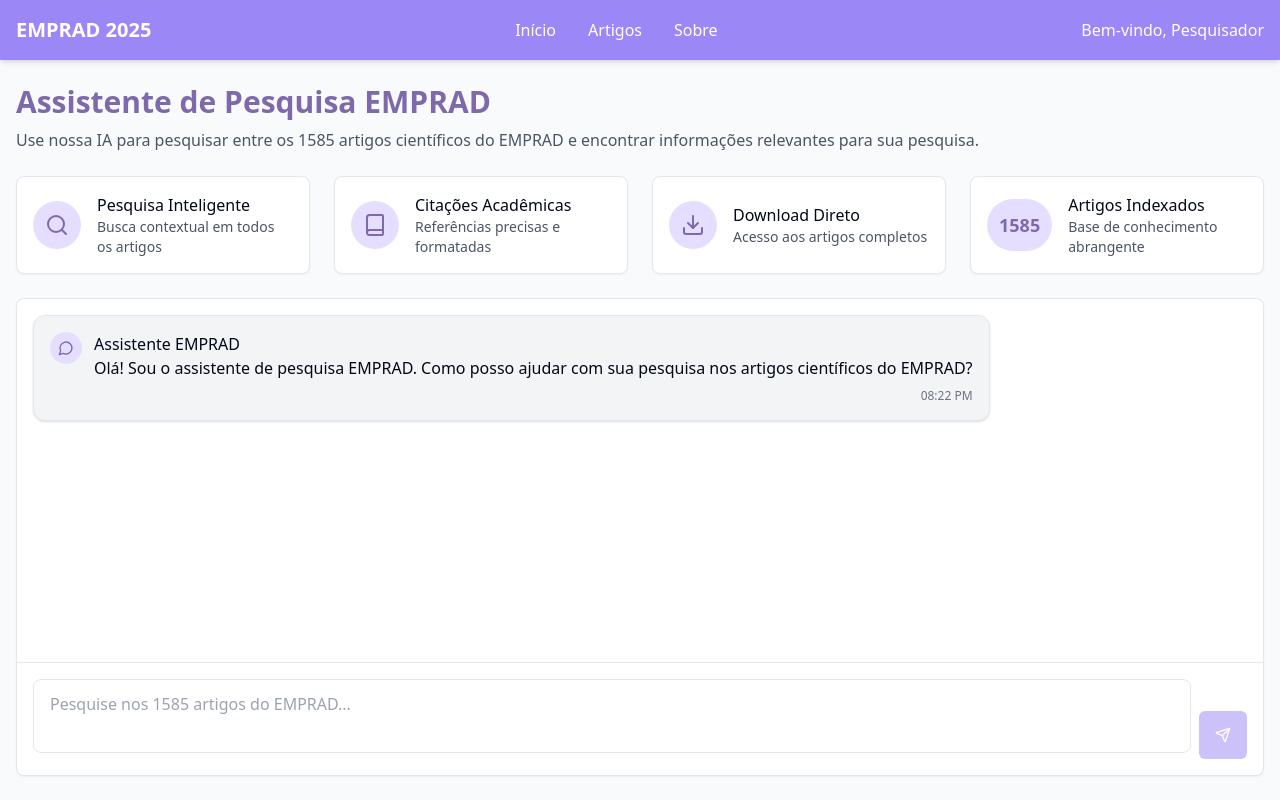
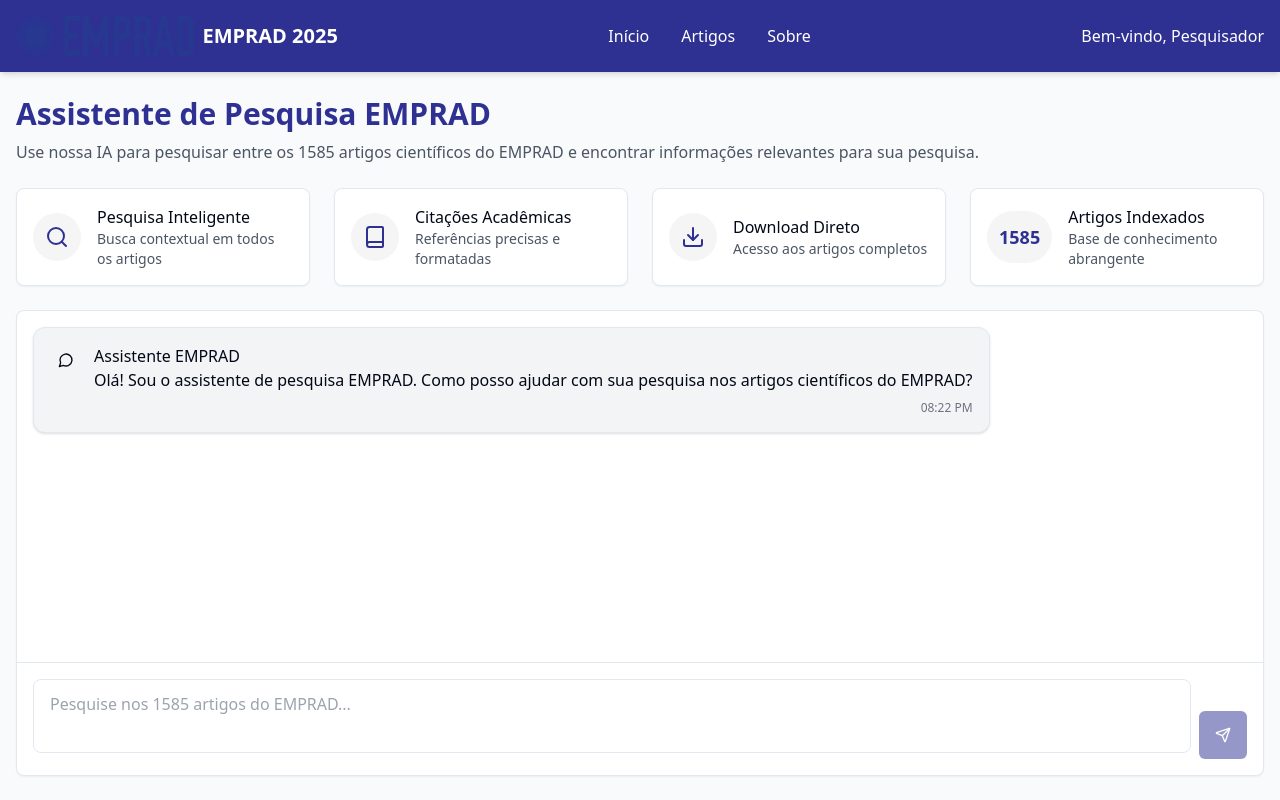
Before and after one commit to davinci-ambiental/emprad-intellect-navigator, a React (Vite) app: page /research-assistant in a window 1280 px wide. Built offline with nearby package versions, Linux system fonts and the light colour scheme.

Commit message:
feat: Update visual identity and logo
Update the application's visual identity to use EMPRAD's colors and update the logo.

```diff
--- a/src/components/ChatInput.tsx
+++ b/src/components/ChatInput.tsx
@@ -23,7 +23,7 @@ const ChatInput: React.FC<ChatInputProps> = ({ onSendMessage, isLoading }) => {
     <form onSubmit={handleSubmit} className="flex items-end gap-2 p-4 border-t">
       <div className="relative flex-grow">
         <textarea
-          className="w-full border rounded-lg px-4 py-3 focus:outline-none focus:ring-2 focus:ring-emprad-purple resize-none min-h-[60px] pr-12"
+          className="w-full border rounded-lg px-4 py-3 focus:outline-none focus:ring-2 focus:ring-emprad-blue resize-none min-h-[60px] pr-12"
           placeholder="Pesquise nos 1585 artigos do EMPRAD..."
           value={message}
           onChange={(e) => setMessage(e.target.value)}
@@ -39,7 +39,7 @@ const ChatInput: React.FC<ChatInputProps> = ({ onSendMessage, isLoading }) => {
       </div>
       <Button
         type="submit"
-        className="bg-emprad-purple hover:bg-emprad-dark-purple text-white p-4 rounded-md h-12 w-12 flex items-center justify-center"
+        className="bg-emprad-blue hover:bg-emprad-dark-blue text-white p-4 rounded-md h-12 w-12 flex items-center justify-center"
         disabled={!message.trim() || isLoading}
         aria-label="Enviar mensagem"
       >
--- a/src/components/Header.tsx
+++ b/src/components/Header.tsx
@@ -4,21 +4,26 @@ import { Link } from 'react-router-dom';
 
 const Header: React.FC = () => {
   return (
-    <header className="bg-emprad-purple shadow-md">
+    <header className="bg-emprad-blue shadow-md">
       <div className="container mx-auto px-4 py-4 flex justify-between items-center">
         <div className="flex items-center space-x-2">
           <Link to="/" className="flex items-center">
+            <img
+              src="/lovable-uploads/66f42e01-3de9-477f-9951-307a3be5eede.png"
+              alt="EMPRAD Logo"
+              className="h-10 mr-2"
+            />
             <span className="text-white font-bold text-xl">EMPRAD 2025</span>
           </Link>
         </div>
         <nav className="hidden md:flex space-x-8">
-          <Link to="/" className="text-white hover:text-emprad-light-purple transition-colors">
+          <Link to="/" className="text-white hover:text-blue-200 transition-colors">
             Início
           </Link>
-          <Link to="/articles" className="text-white hover:text-emprad-light-purple transition-colors">
+          <Link to="/articles" className="text-white hover:text-blue-200 transition-colors">
             Artigos
           </Link>
-          <Link to="/about" className="text-white hover:text-emprad-light-purple transition-colors">
+          <Link to="/about" className="text-white hover:text-blue-200 transition-colors">
             Sobre
           </Link>
         </nav>
--- a/src/index.css
+++ b/src/index.css
@@ -14,13 +14,13 @@
     --popover: 0 0% 100%;
     --popover-foreground: 222.2 84% 4.9%;
 
-    --primary: 258 79% 74%;
+    --primary: 225 51% 31%;
     --primary-foreground: 210 40% 98%;
 
-    --secondary: 260 30% 54%;
+    --secondary: 225 40% 40%;
     --secondary-foreground: 222.2 47.4% 11.2%;
 
-    --accent: 263 47% 69%;
+    --accent: 225 30% 50%;
     --accent-foreground: 222.2 47.4% 11.2%;
 
     --muted: 210 40% 96.1%;
@@ -31,7 +31,7 @@
 
     --border: 214.3 31.8% 91.4%;
     --input: 214.3 31.8% 91.4%;
-    --ring: 258 79% 74%;
+    --ring: 225 51% 31%;
 
     --radius: 0.5rem;
   }
--- a/src/pages/ResearchAssistant.tsx
+++ b/src/pages/ResearchAssistant.tsx
@@ -11,7 +11,7 @@ const ResearchAssistant: React.FC = () => {
 
       <div className="container mx-auto px-4 py-6 flex-grow flex flex-col">
         <div className="mb-6">
-          <h1 className="text-3xl font-bold text-emprad-dark-purple">Assistente de Pesquisa EMPRAD</h1>
+          <h1 className="text-3xl font-bold text-emprad-blue">Assistente de Pesquisa EMPRAD</h1>
           <p className="text-gray-600 mt-2">
             Use nossa IA para pesquisar entre os 1585 artigos científicos do EMPRAD e encontrar informações relevantes para sua pesquisa.
           </p>
@@ -19,8 +19,8 @@ const ResearchAssistant: React.FC = () => {
 
         <div className="grid grid-cols-1 lg:grid-cols-4 gap-6 mb-6">
           <div className="bg-white p-4 rounded-lg shadow-sm border flex items-center">
-            <div className="rounded-full bg-emprad-light-purple p-3 mr-4">
-              <Search className="h-6 w-6 text-emprad-dark-purple" />
+            <div className="rounded-full bg-emprad-light-gray p-3 mr-4">
+              <Search className="h-6 w-6 text-emprad-blue" />
             </div>
             <div>
               <h3 className="font-medium">Pesquisa Inteligente</h3>
@@ -29,8 +29,8 @@ const ResearchAssistant: React.FC = () => {
           </div>
 
           <div className="bg-white p-4 rounded-lg shadow-sm border flex items-center">
-            <div className="rounded-full bg-emprad-light-purple p-3 mr-4">
-              <Book className="h-6 w-6 text-emprad-dark-purple" />
+            <div className="rounded-full bg-emprad-light-gray p-3 mr-4">
+              <Book className="h-6 w-6 text-emprad-blue" />
             </div>
             <div>
               <h3 className="font-medium">Citações Acadêmicas</h3>
@@ -39,8 +39,8 @@ const ResearchAssistant: React.FC = () => {
           </div>
 
           <div className="bg-white p-4 rounded-lg shadow-sm border flex items-center">
-            <div className="rounded-full bg-emprad-light-purple p-3 mr-4">
-              <Download className="h-6 w-6 text-emprad-dark-purple" />
+            <div className="rounded-full bg-emprad-light-gray p-3 mr-4">
+              <Download className="h-6 w-6 text-emprad-blue" />
             </div>
             <div>
               <h3 className="font-medium">Download Direto</h3>
@@ -49,8 +49,8 @@ const ResearchAssistant: React.FC = () => {
           </div>
 
           <div className="bg-white p-4 rounded-lg shadow-sm border flex items-center">
-            <div className="rounded-full bg-emprad-light-purple p-3 mr-4">
-              <div className="font-bold text-lg text-emprad-dark-purple">1585</div>
+            <div className="rounded-full bg-emprad-light-gray p-3 mr-4">
+              <div className="font-bold text-lg text-emprad-blue">1585</div>
             </div>
             <div>
               <h3 className="font-medium">Artigos Indexados</h3>
--- a/tailwind.config.ts
+++ b/tailwind.config.ts
@@ -26,11 +26,11 @@ export default {
 				background: 'hsl(var(--background))',
 				foreground: 'hsl(var(--foreground))',
 				emprad: {
-					purple: '#9b87f5',
-					'dark-purple': '#7E69AB',
-					'deeper-purple': '#6E59A5',
-					'charcoal': '#1A1F2C',
-					'light-purple': '#E5DEFF',
+					blue: '#2e3192', // Azul EMPRAD baseado no logo fornecido
+					'dark-blue': '#1a1b5f',
+					'light-blue': '#5457b6',
+					'white': '#FFFFFF',
+					'light-gray': '#F5F5F5',
 				},
 				primary: {
 					DEFAULT: 'hsl(var(--primary))',
```
Also changed, not shown: public/lovable-uploads/66f42e01-3de9-477f-9951-307a3be5eede.png (added).
